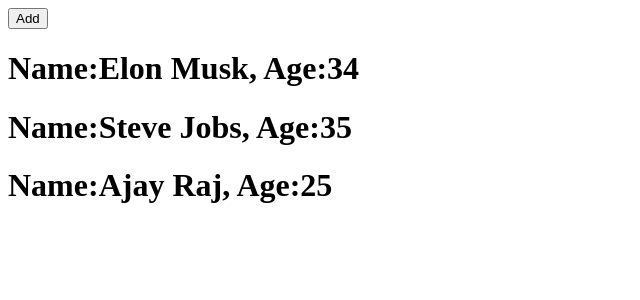
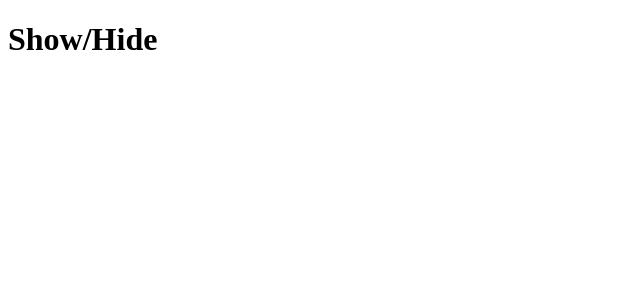
Before and after one commit to ajayrajaloor/React-Sample, a React (Create React App) app: page / in a window 1280 px wide. Shown: the top 300 px of the page, without its empty margins (0-640 px from the left). Built offline with nearby package versions, Linux system fonts and the light colour scheme.

Commit message:
show/hide using the useState() on onClick()

```diff
--- a/src/App.js
+++ b/src/App.js
@@ -1,40 +1,34 @@
+import React from "react";
 import { useState } from "react";
-import Employee from "./Employee";
+import Counter from "./counter";
 
 function App() {
-  const [count,setcount] = useState(0)
-
- const addCount = ()=>{
-  setcount(count+1)
-  console.log(count);
- }
-
-let employee = [
-  {name:"Elon Musk",age:34},
-  {name:"Steve Jobs",age:35},
-  {name:"Ajay Raj", age:25}
-]
-
+const [state,setState] = useState(false)
   return (
-    <div className='App'>
-      <button onClick={addCount}>Add</button>
-
-     {
-      employee.map((obj,index)=>{ //here while writing index it automatically gets/create the index
-        return (
+    <div className="App">
+      <h1 onClick={()=>setState(!state)} >Show/Hide</h1>
 
 
-          // <Employee key={index} name= {obj.name} age= {obj.age} />
-          //here we need keys if more alike things are coming...it is to differentiate each other
+      {state ? <Counter/> : null}  {/* if state is true Counter will work or not */}
 
-          //or we can write like even simple way
-          <Employee key={index} {...obj} />
-        )
-      })
-     }
+                 {/* or we can write like ↓ */}
+
+                 {/* {state && <Counter/>}    it means that if state and counter is true only it will work */}
 
     </div>
-  );
+  )
+
 }
 
+
 export default App;
+
+
+
+
+
+//        USE EFFECT
+//              ↓
+// MOUNTING  : to load a new component
+// UPDATING  : to change the value inside the component
+//UNMOUNTING : if the component goes
--- a/src/Employee.jsx
+++ /dev/null
@@ -1,11 +0,0 @@
-import React from 'react'
-
-function Employee(props) {
-  return (
-    <div>
-        <h1>Name:{props.name}, Age:{props.age}</h1>
-    </div>
-  )
-}
-
-export default Employee
--- /dev/null
+++ b/src/counter.jsx
@@ -0,0 +1,12 @@
+import React from 'react';
+
+function Counter() {
+
+  return (
+    <div>
+        <h1>This is Component</h1>
+    </div>
+  )
+}
+
+export default Counter
```
